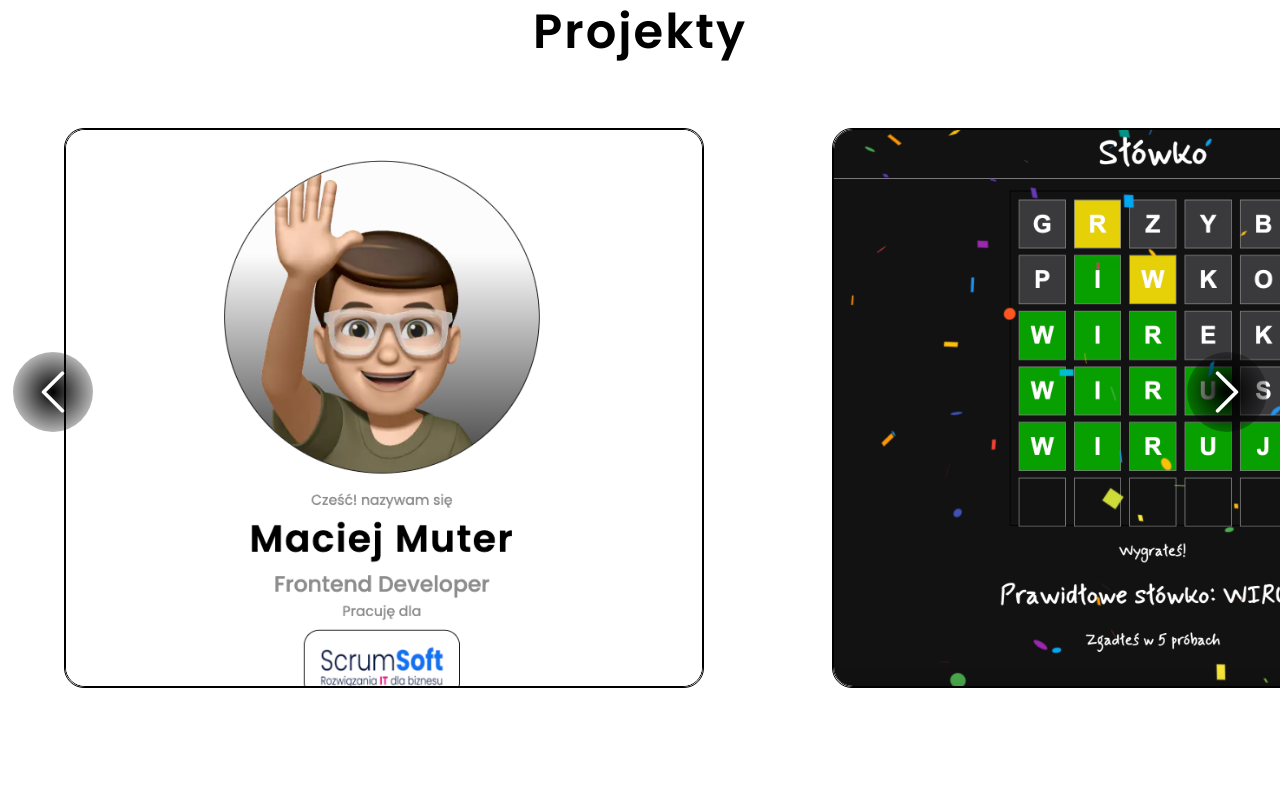
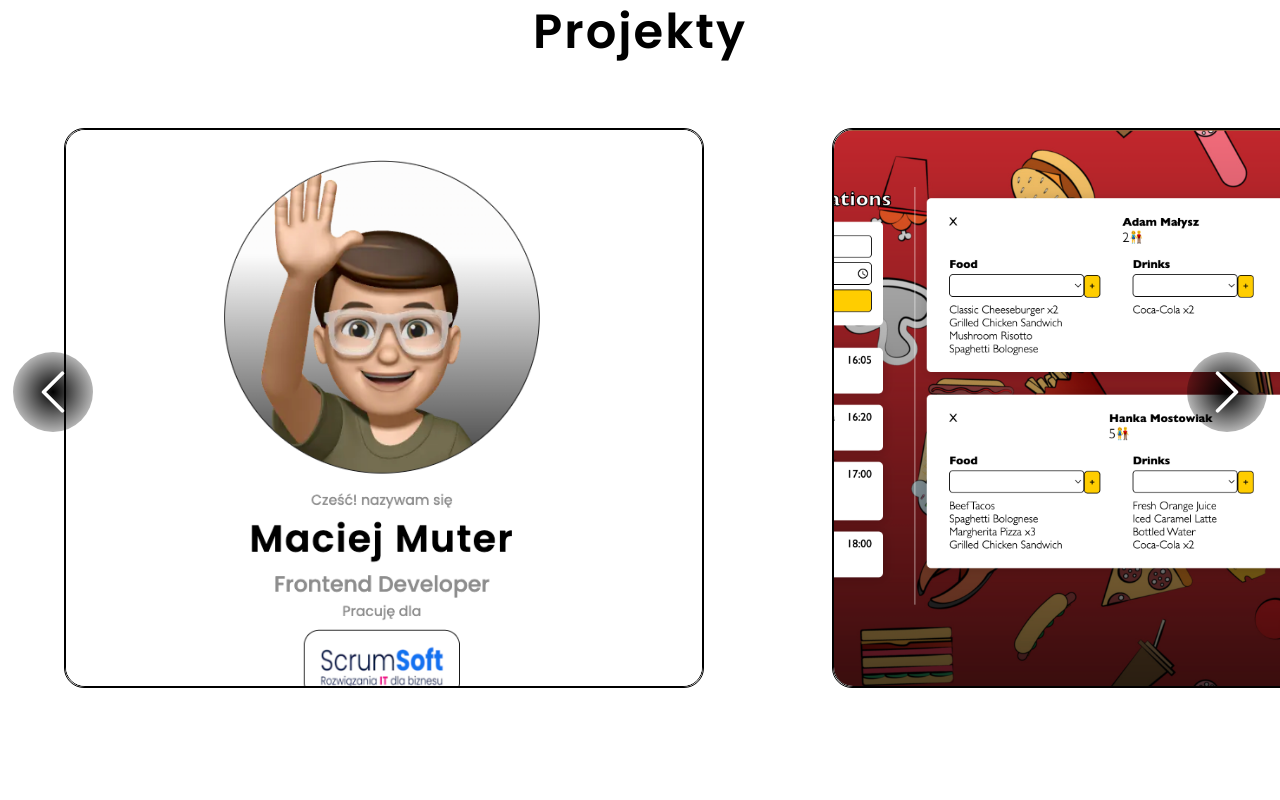
Before and after one commit to MaciejMu/Portfolio, a Next.js app: page / in a window 1280 px wide. Shown: the part 2800-3600 px from the top of the page. Built offline with nearby package versions, Linux system fonts and the light colour scheme.

Commit message:
fix slider

```diff
--- a/app/page.tsx
+++ b/app/page.tsx
@@ -33,14 +33,19 @@ export default function Home() {
       <Slider
         slideData={[
           {
-            id: 1,
             image: "/images/projects/portfolio.png",
             alt: "strona portfolio",
             title: "Portfolio",
             gitLink: "https://github.com/MaciejMu/Portfolio",
           },
           {
-            id: 2,
+            image: "/images/projects/waiter-helper.png",
+            alt: "WaiterHelper",
+            title: "WaiterHelper",
+            gitLink: "https://github.com/MaciejMu/WaiterHelper",
+            demoLink: "https://lucky-haupia-8d9d79.netlify.app/",
+          },
+          {
             image: "/images/projects/slowko-win.png",
             alt: "gra słówko",
             title: "Słówko",
@@ -48,14 +53,12 @@ export default function Home() {
             demoLink: "https://maciej-muter-slowko.netlify.app/",
           },
           {
-            id: 3,
             image: "/images/projects/brokers.png",
             alt: "constans broker",
             title: "Constans Broker",
             demoLink: "https://constans-broker.vercel.app/",
           },
           {
-            id: 4,
             image: "/images/projects/beers.png",
             alt: "Beers page",
             title: "Beers Ranking",
@@ -63,15 +66,6 @@ export default function Home() {
             demoLink: "https://beers-page.vercel.app",
           },
           {
-            id: 5,
-            image: "/images/projects/waiter-helper.png",
-            alt: "WaiterHelper",
-            title: "WaiterHelper",
-            gitLink: "https://github.com/MaciejMu/WaiterHelper",
-            demoLink: "https://lucky-haupia-8d9d79.netlify.app/",
-          },
-          {
-            id: 6,
             image: "/images/projects/todo.png",
             alt: " aplikacja todo",
             title: "Todo",
@@ -79,7 +73,6 @@ export default function Home() {
             demoLink: "https://maciej-muter-todo.netlify.app/",
           },
           {
-            id: 7,
             image: "/images/projects/calculator.png",
             alt: "kalkulator",
             title: "Kalkulator",
@@ -87,14 +80,6 @@ export default function Home() {
             demoLink: "https://inspiring-heliotrope-5dba82.netlify.app/",
           },
           {
-            id: 8,
-            image: "/images/projects/newslettersportowy.png",
-            alt: "newsletter sportowy",
-            title: "Newsletter sportowy",
-            demoLink: "https://newslettersportowy.pl/",
-          },
-          {
-            id: 9,
             image: "/images/projects/workout.png",
             alt: "workout map",
             title: "Workout Map",
--- a/src/components/Button/Button.tsx
+++ b/src/components/Button/Button.tsx
@@ -6,7 +6,7 @@ type ButtonProps = {
   title: string;
   outlined?: boolean;
   type?: "button" | "submit" | "reset" | undefined;
-  disabled: boolean;
+  disabled?: boolean;
 };
 
 const Button: FC<ButtonProps> = ({ title, outlined, type, disabled }) => {
--- a/src/components/Contact/Contact.tsx
+++ b/src/components/Contact/Contact.tsx
@@ -17,8 +17,8 @@ const Contact = () => {
           alt={"memoji"}
           className={style.memoji}
         />
-        {/* <SimpleContact /> */}
-        <ContactForm />
+        <SimpleContact />
+        {/* <ContactForm /> */}
       </div>
     </section>
   );
--- a/src/components/Slider/Slider.module.scss
+++ b/src/components/Slider/Slider.module.scss
@@ -6,6 +6,7 @@
   max-width: 1300px;
   margin: auto;
   margin-bottom: 120px;
+  // padding-left: 20vw;
 }
 
 .inner {
--- a/src/components/Slider/Slider.tsx
+++ b/src/components/Slider/Slider.tsx
@@ -1,5 +1,5 @@
 "use client";
-import { FC, useState } from "react";
+import { FC, useEffect, useLayoutEffect, useRef, useState } from "react";
 import React from "react";
 import Image from "next/image";
 import style from "./Slider.module.scss";
@@ -9,7 +9,6 @@ import Button from "../Button/Button";
 
 type SliderProps = {
   slideData: {
-    id?: number;
     image: string;
     title: string;
     alt: string;
@@ -19,25 +18,51 @@ type SliderProps = {
 };
 
 const Slider: FC<SliderProps> = ({ slideData }) => {
+  const ref = useRef<HTMLDivElement>(null);
+  const [slideWidth, setSlideWidth] = useState(0);
   const [slide, setSlide] = useState(0);
 
   const nextSlide = () => {
-    setSlide(slide < slideData.length / 2 ? slide + 1 : 0);
+    setSlide((slide) => (slide < slideData.length - 1 ? slide + 1 : 0));
   };
 
   const prevSlide = () => {
-    setSlide(slide > 0 ? slide - 1 : slideData.length / 2);
+    setSlide((slide) => (slide > 0 ? slide - 1 : slideData.length - 1));
   };
+
+  useLayoutEffect(() => {
+    if (ref.current) {
+      setSlideWidth(ref.current.clientWidth);
+    }
+  }, []);
+
+  useEffect(() => {
+    function handleWindowResize() {
+      if (ref.current) {
+        setSlideWidth(ref.current.clientWidth);
+      }
+    }
+
+    window.addEventListener("resize", handleWindowResize);
+
+    return () => {
+      window.removeEventListener("resize", handleWindowResize);
+    };
+  }, []);
 
   return (
     <div className={style.container} data-aos="fade-right">
       <div
         className={style.inner}
-        style={{ transform: `translateX(-${slide * 100}%)` }}
+        style={{
+          transform: `translateX(calc(-${
+            slideWidth * slide
+          }px - 10vw * ${slide} ))`,
+        }}
       >
-        {slideData.map((slide) => {
+        {slideData.map((slide, i) => {
           return (
-            <div key={slide.id} className={style.caruselItem}>
+            <div key={i} className={style.caruselItem} ref={ref}>
               <Image
                 height={500}
                 width={500}
```
